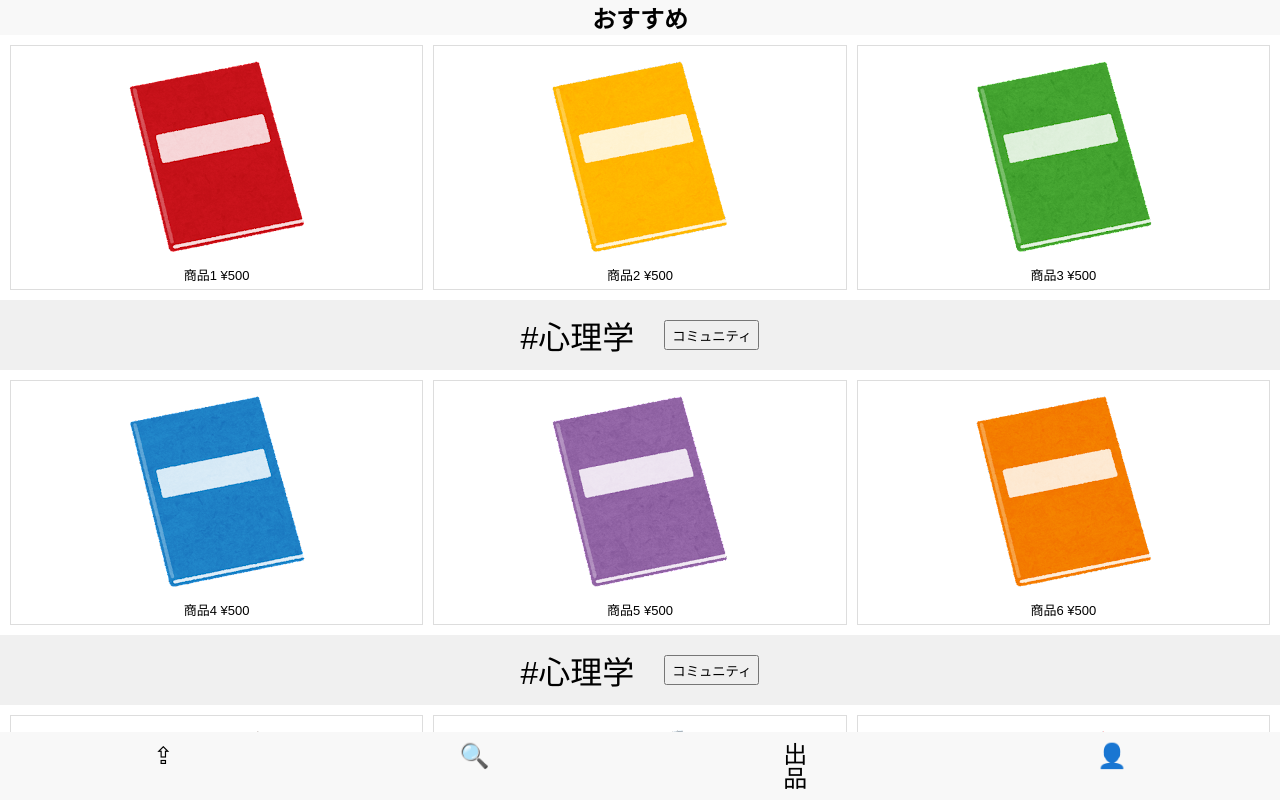
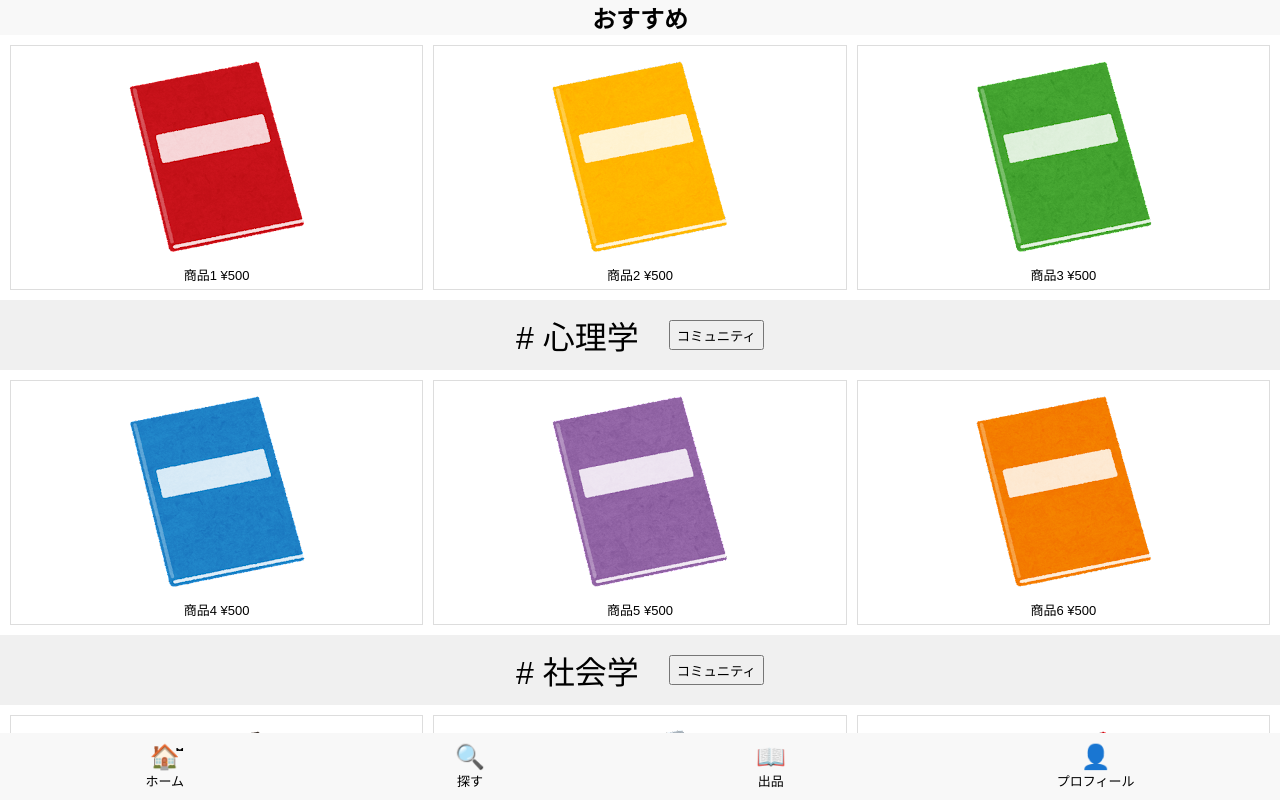
Before and after one commit to r-nakayamasan/others, a plain HTML site: page saga_book/index.html in a window 1280 px wide. Drawn offline with Linux system fonts and the light colour scheme.

Commit message:
Add files via upload

```diff
--- a/saga_book/index.html
+++ b/saga_book/index.html
@@ -78,8 +78,25 @@
             padding: 10px;
             background-color: #f8f8f8;
         }
+        .icon p {
+            font-size: small;
+            margin: 0;
+        }
+        footer {
+            display: flex;
+            justify-content: space-around; /* フッター内のアイテムを均等に配置 */
+            align-items: center; /* 縦方向の中心に配置 */
+        }
         .icon {
+            display: flex;
+            flex-direction: column; /* アイコンとテキストを縦に配置 */
+            align-items: center; /* 横方向の中心に配置 */
+            justify-content: center; /* 縦方向の中心に配置 */
+            text-align: center; /* テキストを中央揃え */
             font-size: 24px;
+        }
+        .icon.vertical {
+            flex-direction: row; /* 特定のアイコンを横に配置 */
         }
     </style>
 </head>
@@ -91,10 +108,10 @@
         <!-- Products will be dynamically loaded here -->
     </div>
     <footer>
-        <div class="icon">&#x21EA;<!-- 上矢印 --></div>
-        <div class="icon">&#x1F50D;<!-- 虫眼鏡 --></div>
-        <div class="icon vertical">出品</div>
-        <div class="icon">&#x1F464;<!-- 人型 --></div>
+        <div class="icon">🏠̆̈<!-- 上矢印 --><p>ホーム</p></div>
+        <div class="icon">&#x1F50D;<!-- 虫眼鏡 --><p>探す</p></div>
+        <div class="icon">📖<p>出品</p></div>
+        <div class="icon">&#x1F464;<!-- 人型 --><p>プロフィール</p></div>
     </footer>
     <script>
         // JavaScript to dynamically load products
@@ -120,7 +137,7 @@
                 return productDiv;
             }
 
-            function createBanner() {
+            function createBanner(cnt) {
                 const bannerDiv = document.createElement('div');
                 bannerDiv.className = 'banner';
 
@@ -129,7 +146,8 @@
 
                 const bannerText = document.createElement('div');
                 bannerText.className = 'banner-text';
-                bannerText.textContent = '#心理学'; // ここにバナーのテキストを設定
+                let community = ['# 心理学', '# 社会学', '# 教育学', '# 英語学', '# 芸術学']
+                bannerText.textContent = community[cnt-1]; // ここにバナーのテキストを設定
 
                 const bannerButton = document.createElement('button');
                 bannerButton.className = 'banner-button';
@@ -167,7 +185,7 @@
                     product_child = document.createElement('div');
                     product_child.className = "product-window"
                     product_child.id = "productWindow"
-                    productWindow.appendChild(createBanner());
+                    productWindow.appendChild(createBanner((index + 1) / 3));
                 }
             });
         });
```
Also changed, not shown: saga_book/community.html (+22 -5 lines).
